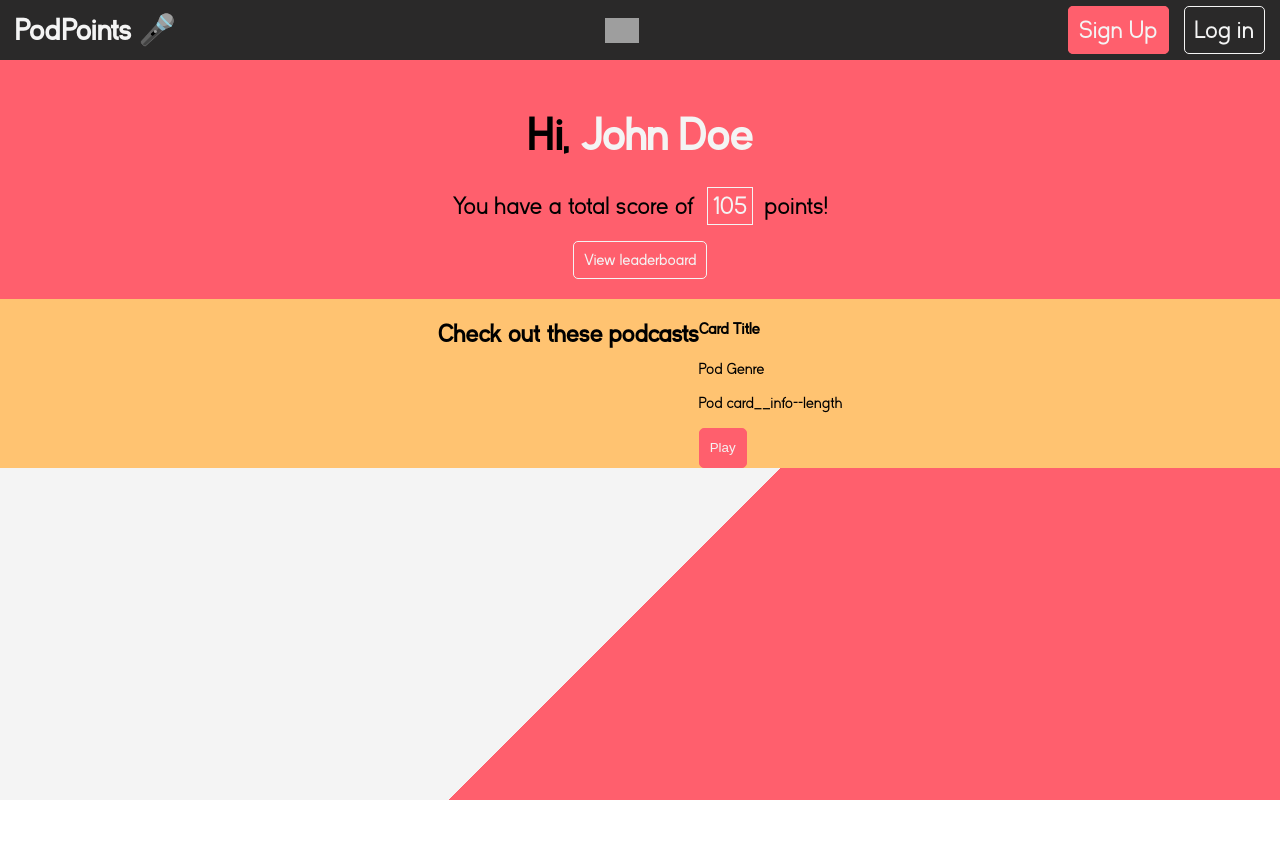
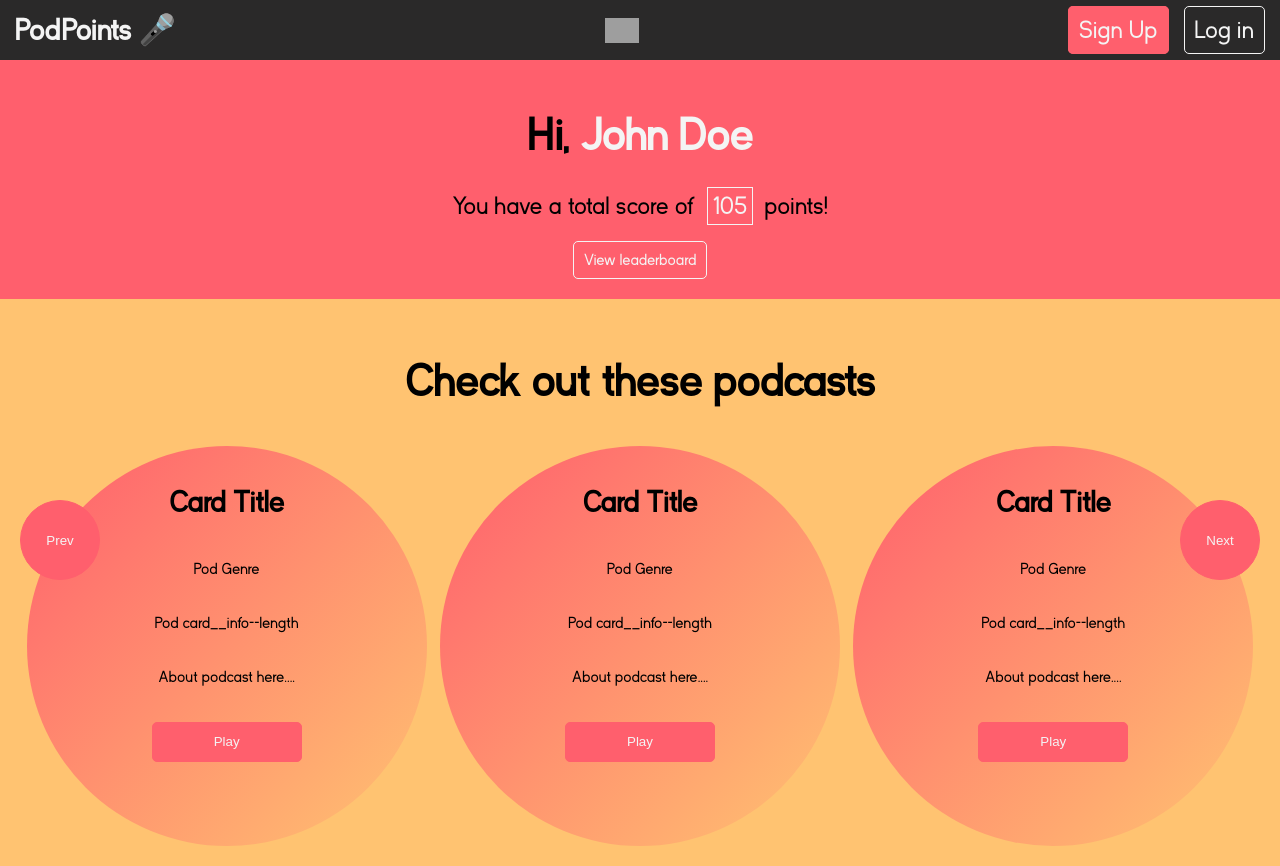
Before and after one commit to SNasser97/pod-points, a React (Create React App) app: page / in a window 1280 px wide. Before the commit the page ends 800 px from the top, so only its background shows below. Built offline with nearby package versions, Linux system fonts and the light colour scheme; grey boxes are pictures that could not be loaded.

Commit message:
styled carousel + card components

```diff
--- a/src/components/Card/Card.js
+++ b/src/components/Card/Card.js
@@ -2,26 +2,33 @@ import React from "react";
 
 const Card = () => {
 	return (
-			<React.Fragment>
-				<h2 className="title fs--3">Check out these podcasts</h2>
 				<div className="card">
-
+					<div className="card--front">
 						<div className="card__details">
-					<h4 className="card__title">
+						<h4 className="card__title fs--2">
 							Card Title
 						</h4>
+
+						</div>
+						<div className="card__desc">
 							<p className="card__info--genre">
 								Pod Genre
 							</p>
 							<p className="card__info--length">
 								Pod card__info--length
 							</p>
+							<p className="card__info--desc">
+								About podcast here....
+							</p>
 						</div>
 						<div className="card__btn">
 							<button className="btn btn__full">Play</button>
 						</div>
 					</div>
-		</React.Fragment>
+					<div className="card--back">
+
+					</div>
+				</div>
 	);
 }
 
--- a/src/components/CardList/CardList.js
+++ b/src/components/CardList/CardList.js
@@ -3,7 +3,11 @@ import Card from "../Card/Card";
 
 const CardList = () => {
 	return (
+		<div className="card-container">
 			<Card />
+			<Card />
+			<Card />
+		</div>
 	);
 }
 
--- a/src/components/Carousel/Carousel.js
+++ b/src/components/Carousel/Carousel.js
@@ -1,9 +1,15 @@
 import React from "react";
 
-const Carousel = (props) => {
+const Carousel = ({children}) => {
 	return (
 		<div className="carousel">
-			{props.children}
+			<h2 className="title fs--1">Check out these podcasts</h2>
+			{children}
+
+
+			<button className="btn btn__full carousel__btn carousel__btn--prev">Prev</button>
+			<button className="btn btn__full carousel__btn carousel__btn--next">Next</button>
+
 		</div>
 	);
 }
--- a/src/sass/components/_card.scss
+++ b/src/sass/components/_card.scss
@@ -0,0 +1,34 @@
+.card-container {
+	display:flex;
+	flex-direction:row;
+	align-items:center;
+	justify-content:space-around;
+	position: relative;
+}
+.card {
+	position: relative;
+	height: 40rem;
+	width: 40rem;
+	border-radius:100%;
+	background: -webkit-linear-gradient(135deg,
+		$colour-primary, $colour-secondary);
+	background: -o-linear-gradient(135deg,
+		$colour-primary, $colour-secondary);
+	background: linear-gradient(135deg,
+		$colour-primary, $colour-secondary);
+	&__desc {
+		padding-top: 0rem;
+	}
+	&__info--length {
+		padding:2rem 0;
+	}
+	&__info--desc {
+		padding-bottom: 2rem;
+	}
+	&__btn {
+		padding-bottom: 1rem;
+		.btn__full {
+			width: 15rem;
+		}
+	}
+}
--- a/src/sass/components/_carousel.scss
+++ b/src/sass/components/_carousel.scss
@@ -1,5 +1,22 @@
 .carousel {
-	display:flex;
-	justify-content:center;
+	text-align: center;
 	background: $colour-secondary;
+	padding: 2rem;
+	width: 100%;
+
+	&__btn {
+		margin: 2rem;
+		position: absolute;
+		top:60%;
+		height: 8rem;
+		width: 8rem;
+		border-radius:100%;
+		cursor:pointer;
+		&--prev {
+			left:0;
+		}
+		&--next {
+			right:0;
+		}
+	}
 }
```
Lines whose indentation alone changed are shown as unchanged.
